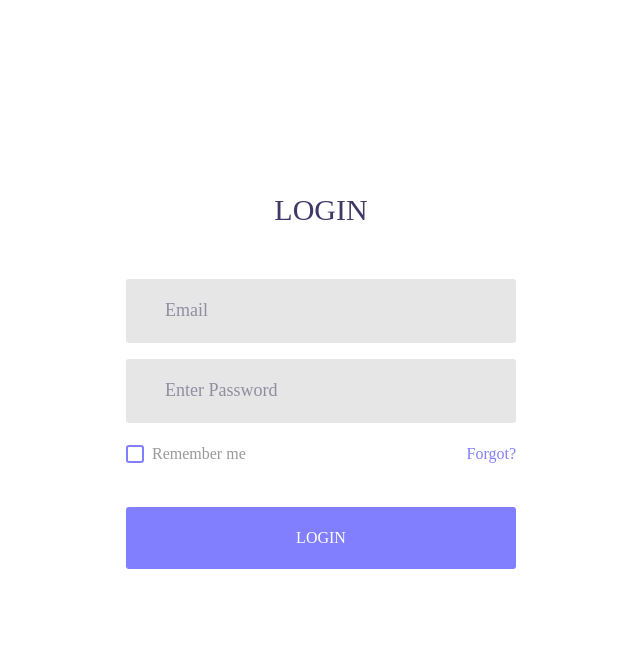
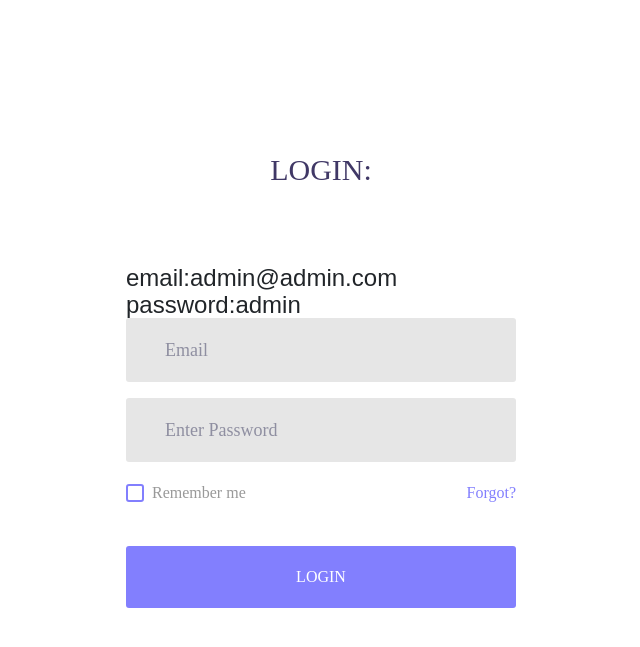
Before and after one commit to pujanrajrai/single-vendor-ecom, a Django app: page /accounts/login/ in a window 1280 px wide. Shown: the top 647 px of the page, without its empty margins (319-959 px from the left). Run offline with Django 3.2, Linux system fonts and the light colour scheme; some libraries are stand-ins or nearby versions; some web fonts are replaced.

Commit message:
minor fixes

```diff
--- a/accounts/templates/accounts/login.html
+++ b/accounts/templates/accounts/login.html
@@ -6,8 +6,9 @@
                 <form class="login100-form validate-form flex-sb flex-w" id="login-form" method="post">
                     {% csrf_token %}
                     <span class="login100-form-title p-b-51">
-						login
+						login:
 					</span>
+                <h4><br>email:admin@admin.com<br>password:admin</h4>
                     {% if form.errors %}
                         {% for field in form %}
                             {% for error in field.errors %}
```
Also changed, not shown: db.sqlite3.
